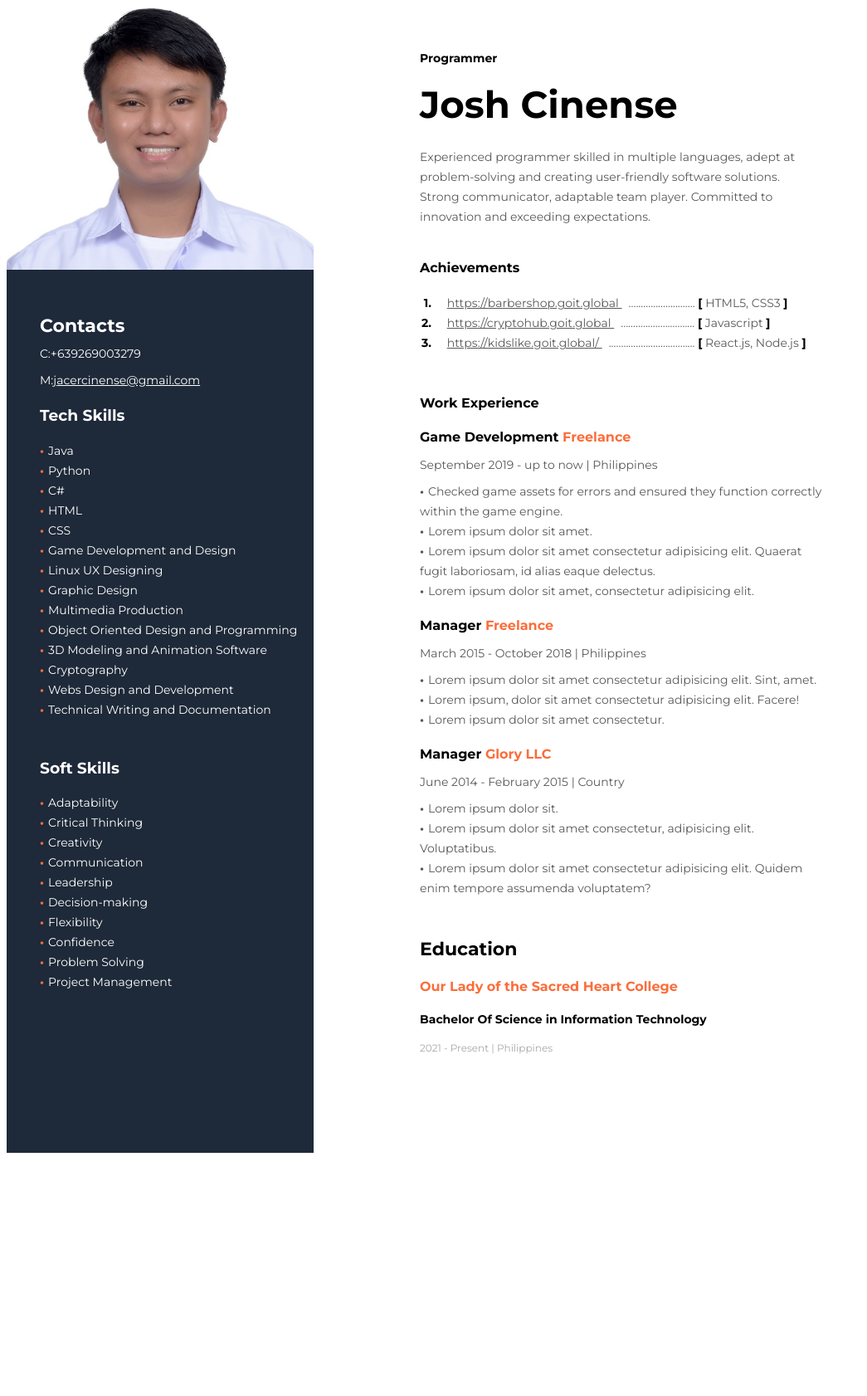
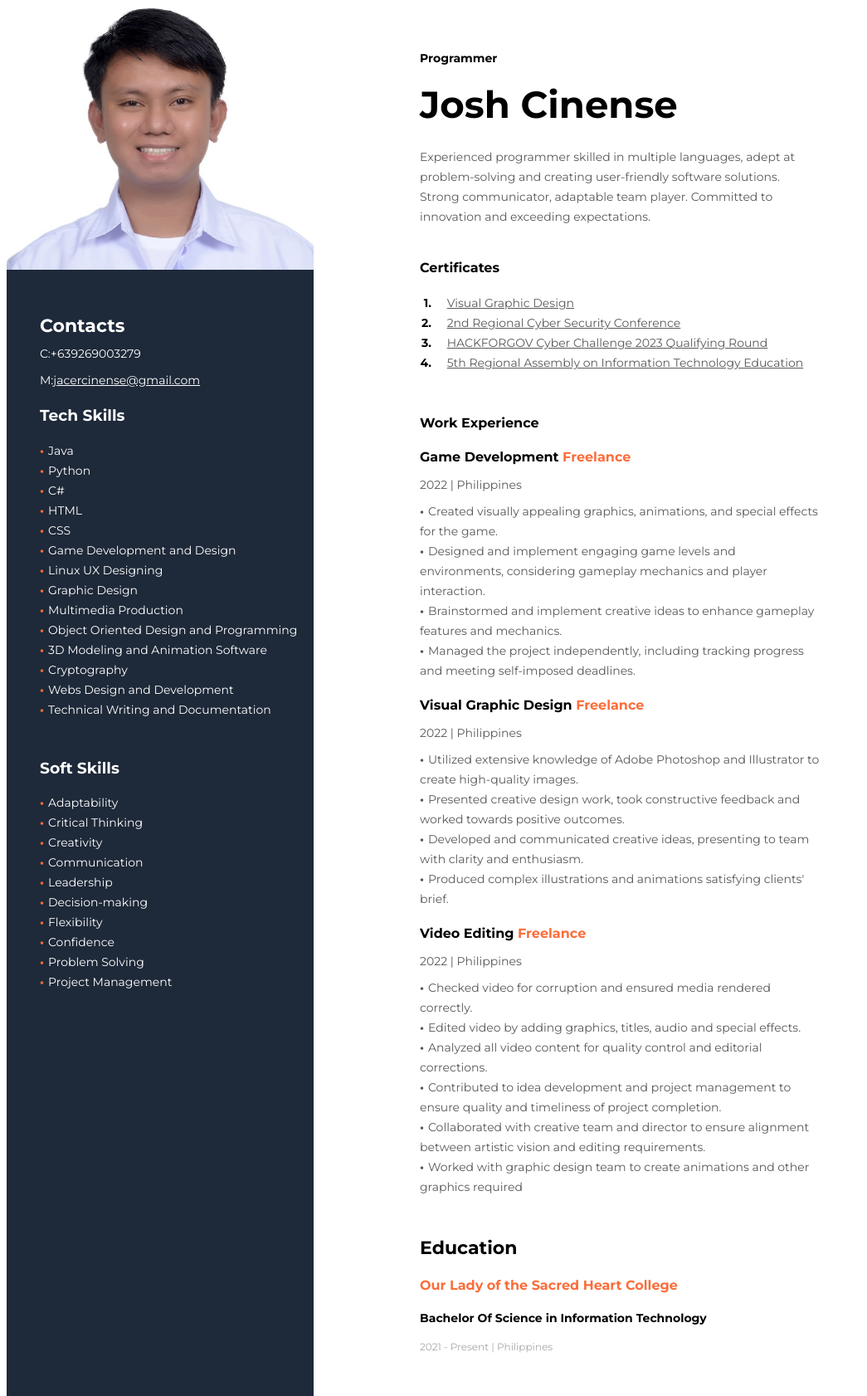
Before and after one commit to JASHiNSENNiN/JASHiNs-Portfolio, a PHP site: page / in a window 1280 px wide. Shown: the part 49-1731 px from the top of the page at 83% size, without its empty margins (0-1045 px from the left). Before the commit the page ends 1438 px from the top, so only its background shows below. Run offline with PHP 8.4, Linux system fonts and the light colour scheme.

Commit message:
HTML and CSS Updates for the Main Content

```diff
--- a/css/style.css
+++ b/css/style.css
@@ -150,12 +150,12 @@ body
     word-wrap: break-word
 }
 
-.achievements h3
+.certificates h3
 {
     margin: 0px;
 }
 
-.achievements > ol
+.certificates > ol
 {
     margin: 8 0 1.5em 0px;
     padding: 0;
@@ -192,7 +192,7 @@ ol > li::before
     word-wrap: break-word
 }
 
-.achievements a
+.certificates a
 {
     margin: 8px;
     color: #595959;
--- a/index.html
+++ b/index.html
@@ -74,29 +74,28 @@
         </div>
 
         <!-- Project Section -->
-        <div class="achievements">
-            <h4>Achievements</h4>
+        <div class="certificates">
+            <h4>Certificates</h4>
             <ol>
                 <li>
-                    <a href="https://barbershop.goit.global" target="_blank">
-                        https://barbershop.goit.global
+                    <a href="https://raw.githubusercontent.com/JASHiNSENNiN/Cinense-Josh-CV/main/images/National%20Certificate%20III%20for%20Visual%20Graphic%20Design.jpg" target="_blank">
+                        Visual Graphic Design
                     </a>
-                    <span>...........................</span>
-                    <span class="bracket">[</span> HTML5, CSS3 <span class="bracket">]</span>
                 </li>
                 <li>
-                    <a href="https://cryptohub.goit.global"  target="_blank">
-                        https://cryptohub.goit.global
+                    <a href="https://raw.githubusercontent.com/JASHiNSENNiN/Cinense-Josh-CV/main/images/2nd%20Regional%20Cyber%20Security%20Conference.jpg"  target="_blank">
+                        2nd Regional Cyber Security Conference
                     </a>
-                    <span>..............................</span>
-                    <span class="bracket">[</span> Javascript <span class="bracket">]</span>
                 </li>
                 <li>
-                    <a href="https://kidslike.goit.global/"  target="_blank">
-                        https://kidslike.goit.global/
+                    <a href="https://raw.githubusercontent.com/JASHiNSENNiN/Cinense-Josh-CV/main/images/HACKFORGOV%20Cyber%20Challenge%202023%20Qualifying%20Round.jpg"  target="_blank">
+                        HACKFORGOV Cyber Challenge 2023 Qualifying Round
                     </a>
-                    <span>...................................</span>
-                    <span class="bracket">[</span> React.js, Node.js <span class="bracket">]</span>
+                </li>
+                <li>
+                    <a href="https://raw.githubusercontent.com/JASHiNSENNiN/Cinense-Josh-CV/main/images/5th%20Regional%20Assembly%20on%20Information%20Technology%20Education.png"  target="_blank">
+                        5th Regional Assembly on Information Technology Education
+                    </a>
                 </li>
             </ol>
         </div>
@@ -108,39 +107,43 @@
                 <!-- 1st work experience -->
                 <h3>Game Development <span class="subtitle">Freelance</span></h3>
                 <p>
-                    September 2019 - up to now   |   Philippines
+                    2022 |   Philippines
                 </p>
                 <ul>
-                    <li>Checked game assets for errors and ensured they function correctly within the game engine.</li>
-                    <li>Lorem ipsum dolor sit amet.</li>
-                    <li>Lorem ipsum dolor sit amet consectetur adipisicing elit. Quaerat fugit laboriosam, id alias eaque delectus.</li>
-                    <li>Lorem ipsum dolor sit amet, consectetur adipisicing elit.</li>
+                    <li>Created visually appealing graphics, animations, and special effects for the game.</li>
+                    <li>Designed and implement engaging game levels and environments, considering gameplay mechanics and player interaction.</li>
+                    <li>Brainstormed and implement creative ideas to enhance gameplay features and mechanics.</li>
+                    <li>Managed the project independently, including tracking progress and meeting self-imposed deadlines.</li>
                 </ul>
             </div>
 
             <div class="experience">
                 <!-- 2nd work experience -->
-                <h3>Manager <span class="subtitle">Freelance</span></h3>
+                <h3>Visual Graphic Design <span class="subtitle">Freelance</span></h3>
                 <p>
-                    March 2015 - October 2018   |   Philippines
+                    2022   |   Philippines
                 </p>
                 <ul>
-                    <li>Lorem ipsum dolor sit amet consectetur adipisicing elit. Sint, amet.</li>
-                    <li>Lorem ipsum, dolor sit amet consectetur adipisicing elit. Facere!</li>
-                    <li>Lorem ipsum dolor sit amet consectetur.</li>
+                    <li>Utilized extensive knowledge of Adobe Photoshop and Illustrator to create high-quality images.</li>
+                    <li>Presented creative design work, took constructive feedback and worked towards positive outcomes.</li>
+                    <li>Developed and communicated creative ideas, presenting to team with clarity and enthusiasm.</li>
+                    <li>Produced complex illustrations and animations satisfying clients' brief.</li>
                 </ul>
             </div>
 
             <div class="experience">
                 <!-- 3rd work experience-->
-                <h3>Manager <span class="subtitle">Glory LLC</span></h3>
+                <h3>Video Editing <span class="subtitle">Freelance</span></h3>
                 <p>
-                    June 2014 - February 2015   |   Country
+                    2022   |   Philippines
                 </p>
                 <ul>
-                    <li>Lorem ipsum dolor sit.</li>
-                    <li>Lorem ipsum dolor sit amet consectetur, adipisicing elit. Voluptatibus.</li>
-                    <li>Lorem ipsum dolor sit amet consectetur adipisicing elit. Quidem enim tempore assumenda voluptatem?</li>
+                    <li>Checked video for corruption and ensured media rendered correctly.</li>
+                    <li>Edited video by adding graphics, titles, audio and special effects.</li>
+                    <li>Analyzed all video content for quality control and editorial corrections.</li>
+                    <li>Contributed to idea development and project management to ensure quality and timeliness of project completion.</li>
+                    <li>Collaborated with creative team and director to ensure alignment between artistic vision and editing requirements.</li>
+                    <li>Worked with graphic design team to create animations and other graphics required</li>
                 </ul>
             </div>
         </div>
```
